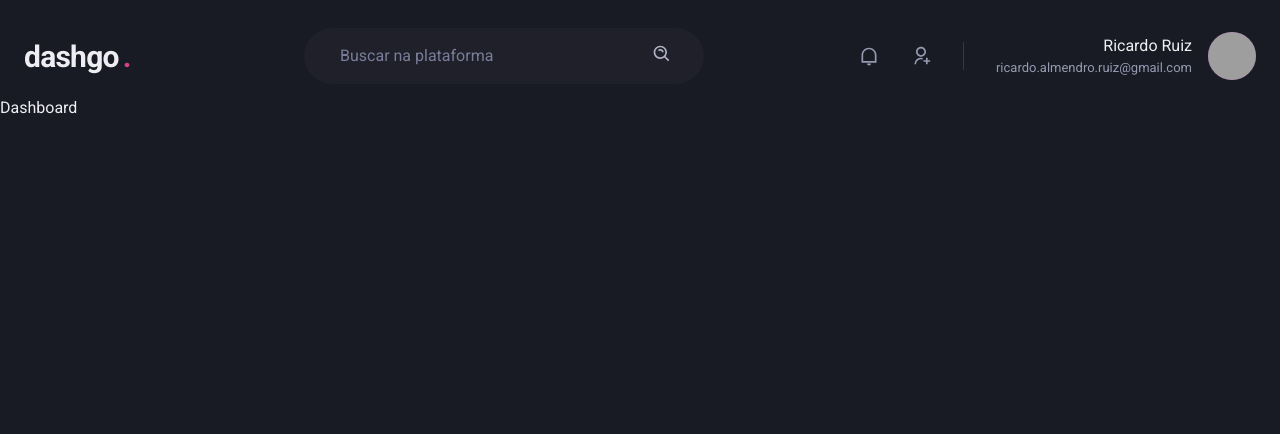
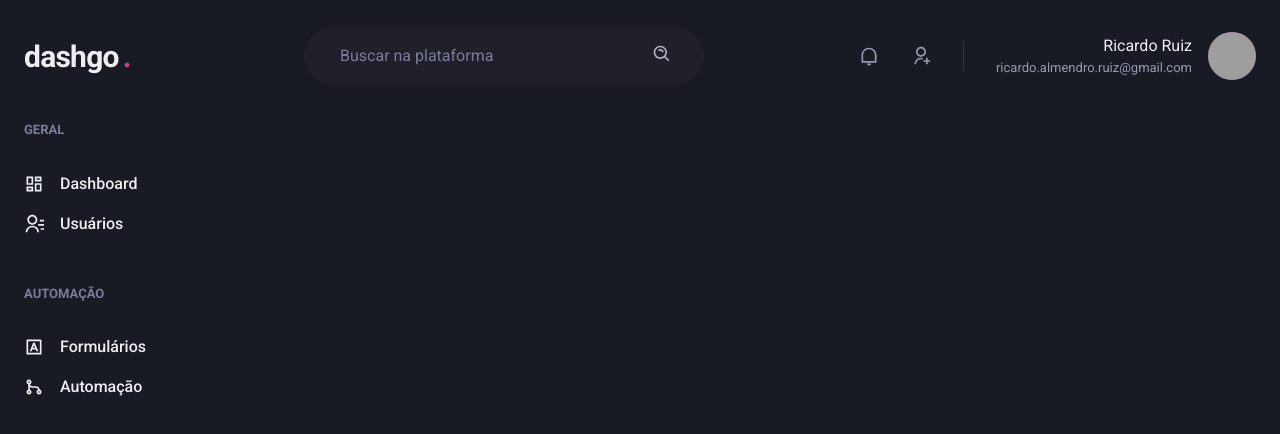
Before and after one commit to ricardoaruiz/ignite-dashgo-rar, a Next.js app: page /dashboard in a window 1280 px wide. Shown: the top 434 px of the page. Built offline with nearby package versions, Linux system fonts and the light colour scheme; grey boxes are pictures that could not be loaded.

Commit message:
feat: create initial sidebar component

```diff
--- /dev/null
+++ b/src/components/Sidebar/Sidebar.tsx
@@ -0,0 +1,56 @@
+import { Box, Text, Stack, Link, Icon } from '@chakra-ui/react'
+import React from 'react'
+import {
+  RiContactsLine,
+  RiDashboardLine,
+  RiGitMergeLine,
+  RiInputMethodLine,
+} from 'react-icons/ri'
+
+export const Sidebar = () => {
+  return (
+    <Box as="aside" w="64" mr="8">
+      <Stack spacing="12" align="flex-start">
+        <Box>
+          <Text fontWeight="bold" color="gray.400" fontSize="small">
+            GERAL
+          </Text>
+          <Stack spacing="4" mt="8" align="stretch">
+            <Link display="flex" alignItems="center">
+              <Icon as={RiDashboardLine} fontSize="20" />
+              <Text ml="4" fontWeight="medium">
+                Dashboard
+              </Text>
+            </Link>
+            <Link display="flex" alignItems="center">
+              <Icon as={RiContactsLine} fontSize="20" />
+              <Text ml="4" fontWeight="medium">
+                Usuários
+              </Text>
+            </Link>
+          </Stack>
+        </Box>
+
+        <Box>
+          <Text fontWeight="bold" color="gray.400" fontSize="small">
+            AUTOMAÇÃO
+          </Text>
+          <Stack spacing="4" mt="8" align="stretch">
+            <Link display="flex" alignItems="center">
+              <Icon as={RiInputMethodLine} fontSize="20" />
+              <Text ml="4" fontWeight="medium">
+                Formulários
+              </Text>
+            </Link>
+            <Link display="flex" alignItems="center">
+              <Icon as={RiGitMergeLine} fontSize="20" />
+              <Text ml="4" fontWeight="medium">
+                Automação
+              </Text>
+            </Link>
+          </Stack>
+        </Box>
+      </Stack>
+    </Box>
+  )
+}
--- a/src/pages/dashboard.tsx
+++ b/src/pages/dashboard.tsx
@@ -1,12 +1,18 @@
 import React from 'react'
+import { Flex } from '@chakra-ui/react'
+
 import { Header } from '../components/Header'
+import { Sidebar } from '../components/Sidebar/Sidebar'
 
 const Dashboard = () => {
   return (
-    <>
+    <Flex direction="column" h="100vh">
       <Header />
-      <h2>Dashboard</h2>
-    </>
+
+      <Flex my="6" mx="auto" px="6" w="100%" maxWidth={1480}>
+        <Sidebar />
+      </Flex>
+    </Flex>
   )
 }
 
```
